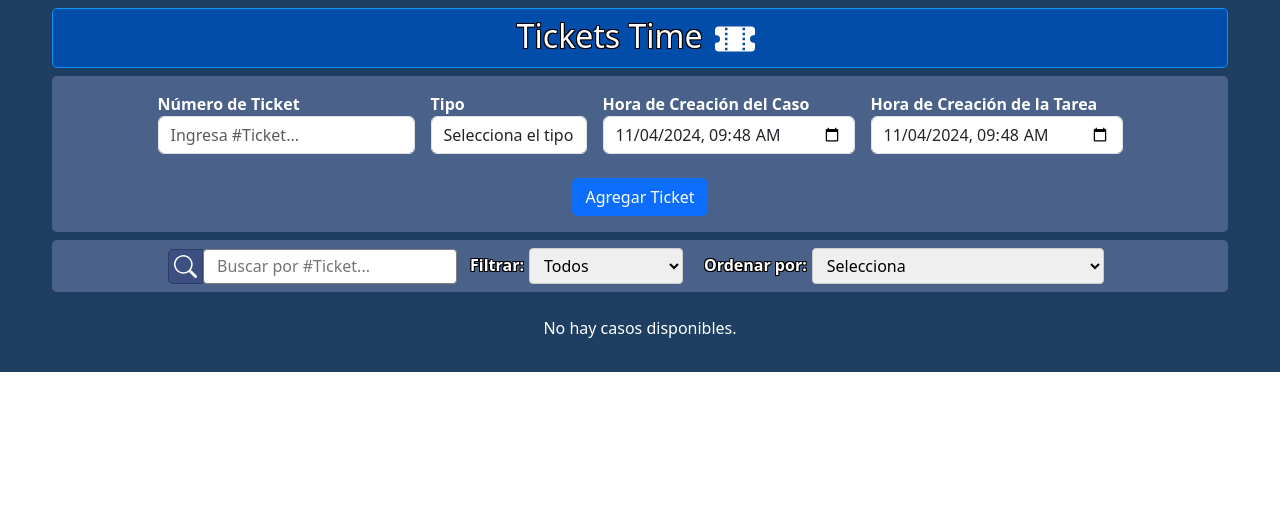
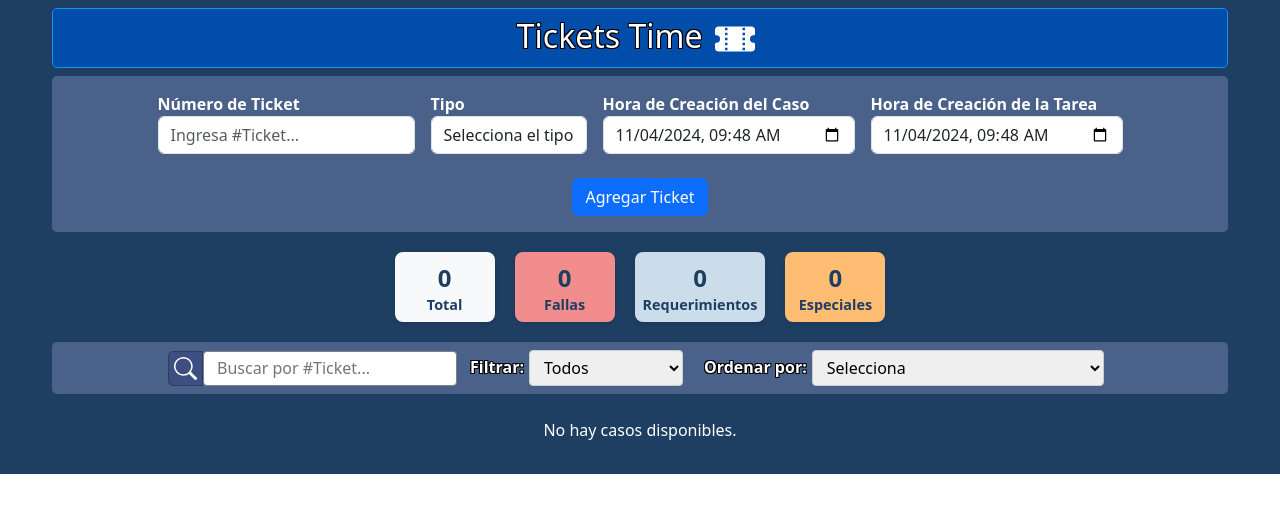
Before and after one commit to ACSBITMEN/Ticket-Time, a React (Vite) app: page / in a window 1280 px wide. Shown: the top 512 px of the page. Built offline with nearby package versions, Linux system fonts and the light colour scheme.

Commit message:
CaseStats add y funcional filtrado

```diff
--- a/src/App.jsx
+++ b/src/App.jsx
@@ -5,7 +5,7 @@ import CaseForm from './components/CaseForm';
 import CaseList from './components/CaseList';
 import FilterBar from './components/FilterBar';
 import SearchBar from './components/SearchBar';
-import PropTypes from 'prop-types';
+import CaseStats from './components/CaseStats';
 import './styles/App.css'; // Asegúrate de tener estilos globales si es necesario
 
 function App() {
@@ -93,7 +93,8 @@ function App() {
         </svg>
         </h1>
       </nav>
-      <CaseForm addCase={addCase} />
+      <CaseForm addCase={addCase} existingCases={cases} />
+      <CaseStats cases={cases} setFilterType={setFilterType} />
       <div className='containerFilters'>
       <SearchBar searchQuery={searchQuery} setSearchQuery={setSearchQuery} />
       <FilterBar
--- a/src/components/CaseForm.jsx
+++ b/src/components/CaseForm.jsx
@@ -5,7 +5,7 @@ import PropTypes from 'prop-types';
 import '../styles/CaseForm.css';
 import { parse } from 'date-fns';
 
-function CaseForm({ addCase }) {
+function CaseForm({ addCase, existingCases }) {
   const [caseNumber, setCaseNumber] = useState('');
   const [type, setType] = useState('');
 
@@ -28,6 +28,16 @@ function CaseForm({ addCase }) {
       alert('Por favor, completa todos los campos');
       return;
     }
+
+  // Verificar si el número de caso ya existe
+  const isDuplicate = existingCases.some(
+    (caseItem) => caseItem.caseNumber.toLowerCase() === caseNumber.toLowerCase()
+  );
+
+  if (isDuplicate) {
+    alert('Ticket Duplicado: El Número de Ticket ya existe.');
+    return;
+  }
 
     // Formato de fecha esperado
     const dateFormat = "yyyy-MM-dd'T'HH:mm";
@@ -112,6 +122,11 @@ function CaseForm({ addCase }) {
 // Agrega las PropTypes para validar los props del componente
 CaseForm.propTypes = {
   addCase: PropTypes.func.isRequired,
+  existingCases: PropTypes.arrayOf(
+    PropTypes.shape({
+      caseNumber: PropTypes.string.isRequired,
+    })
+  ).isRequired,
 };
 
 export default CaseForm;
--- /dev/null
+++ b/src/components/CaseStats.jsx
@@ -0,0 +1,46 @@
+// src/components/CaseStats.jsx
+
+import PropTypes from 'prop-types';
+import '../styles/CaseStats.css';
+
+function CaseStats({ cases, setFilterType }) {
+  const totalCases = cases.length;
+  const requerimientoCases = cases.filter(caseItem => caseItem.type === 'Requerimiento').length;
+  const fallaCases = cases.filter(caseItem => caseItem.type === 'Falla').length;
+  const especialCases = cases.filter(caseItem => caseItem.type === 'Especial').length;
+
+  return (
+    <div className="case-stats">
+      <div className="stat-card" onClick={() => setFilterType('')}>
+        <p>{totalCases}</p>
+        <h3>Total</h3>
+      </div>
+      <div className="stat-card" onClick={() => setFilterType('Falla')}>
+        <p>{fallaCases}</p>
+        <h3>Fallas</h3>
+      </div>
+      <div className="stat-card" onClick={() => setFilterType('Requerimiento')}>
+        <p>{requerimientoCases}</p>
+        <h3>Requerimientos</h3>
+      </div>
+      <div className="stat-card" onClick={() => setFilterType('Especial')}>
+        <p>{especialCases}</p>
+        <h3>Especiales</h3>
+      </div>
+    </div>
+  );
+}
+
+CaseStats.propTypes = {
+  cases: PropTypes.arrayOf(
+    PropTypes.shape({
+      type: PropTypes.string.isRequired,
+      staticTimes: PropTypes.shape({
+        caseExpirationTime: PropTypes.number,
+      }),
+    })
+  ).isRequired,
+  setFilterType: PropTypes.func.isRequired,
+};
+
+export default CaseStats;
--- a/src/styles/App.css
+++ b/src/styles/App.css
@@ -64,7 +64,16 @@
 /* De 769px a 1024px */
 @media (min-width: 769px) and (max-width: 1024px) {
 
-  #body nav, form, .containerFilters, .case-item {
+  #body nav, form, .case-stats, .containerFilters, .case-item {
     scale: 80%;
   }
+  .case-stats {
+    gap: 15px;
+    margin: 0 0;
+  }
+
+  #body nav, form, .case-item, .containerFilters {
+    margin: 0 0;
+  }
+
 }
--- /dev/null
+++ b/src/styles/CaseStats.css
@@ -0,0 +1,75 @@
+/* src/styles/CaseStats.css */
+
+.case-stats {
+  display: flex;
+  flex-wrap: wrap;
+  gap: 20px;
+  margin: 20px 0;
+  justify-content: center;
+}
+
+.stat-card {
+  background-color: #f8f9fa;
+  color: #1E3E62;
+  border-radius: 8px;
+  min-width: 100px;
+  height: 70px;
+  padding: .5rem;
+  text-align: center;
+  box-shadow: 0 2px 4px rgba(0, 0, 0, 0.1);
+  cursor: pointer;
+}
+
+.stat-card:nth-child(2) {
+  background-color: #f18d8d;
+}
+
+.stat-card:nth-child(3) {
+  background-color: #CBDCEB;
+}
+
+.stat-card:nth-child(4) {
+  background-color: #FFBD73;
+}
+
+.stat-card:nth-child(5) {
+  background-color: #7ED4AD;
+}
+
+.stat-card:nth-child(6) {
+  background-color: #2b2b2b;
+  color: #fff;
+  border-color: #c0c0c0;
+}
+
+.stat-card:hover {
+  scale: 1.05;
+}
+
+.stat-card:hover p {
+  scale: 1.2;
+  text-shadow: -1px -1px 0 #fff, 1px -1px 0 #fff, -1px 1px 0 #fff, 1px 1px 0 #fff;
+}
+
+.stat-card:hover:nth-child(6) p {
+  scale: 1.2;
+  text-shadow: -1px -1px 0 grey, 1px -1px 0 grey, -1px 1px 0 grey, 1px 1px 0 grey;
+}
+
+.stat-card h3 {
+  font-size: .9em;
+  text-align: center;
+  height: 35%;
+  font-weight: 700;
+  margin: 0;
+}
+
+.stat-card p {
+  font-size: 1.5em;
+  font-weight: bold;
+  height: 65%;
+  display: flex;
+  align-items: flex-end;
+  justify-content: center;
+  margin: 0;
+}
```
